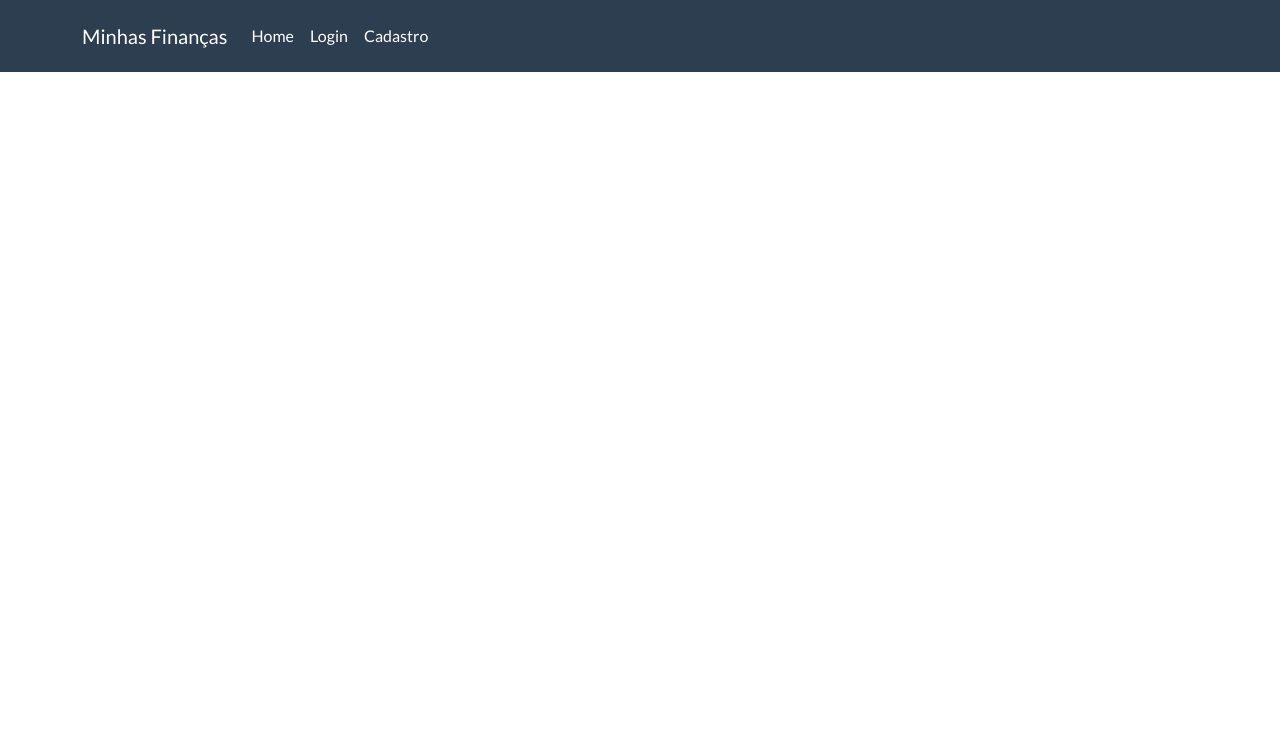
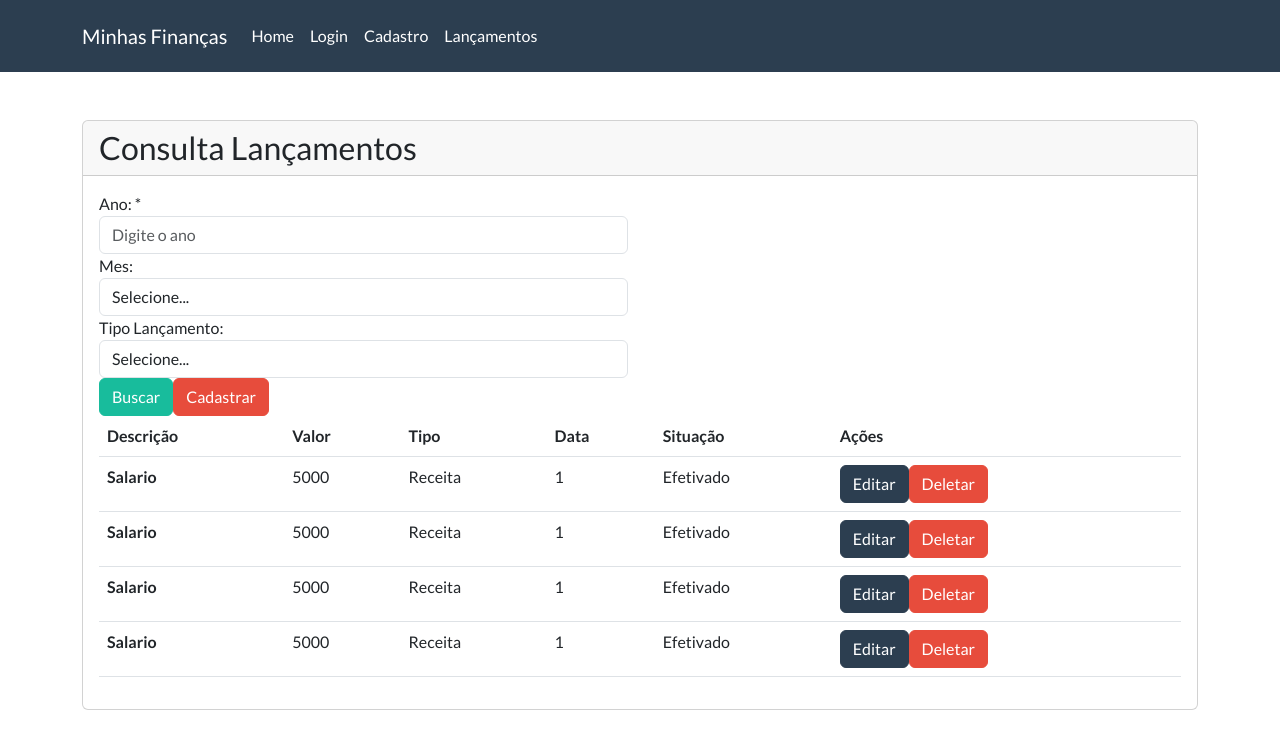
Before and after one commit to jfcbxp/minhas-financas-frontend, a React (Create React App) app: page /consulta-lancamento in a window 1280 px wide. Shown: the top 748 px of the page. Built offline with nearby package versions, Linux system fonts and the light colour scheme.

Commit message:
adicionado view de lancamentos

```diff
--- /dev/null
+++ b/src/components/SelectMenu.js
@@ -0,0 +1,16 @@
+import React from 'react';
+
+export default (props) => {
+
+    const options = props.lista.map((option, index) => {
+        return (
+            <option key={index} value={option.value}>{option.label}</option>
+        )
+    })
+
+    return (
+        <select className="form-control">
+            {options}
+        </select>
+    )
+}
--- a/src/components/navbar.js
+++ b/src/components/navbar.js
@@ -14,6 +14,7 @@ function NavBar(props) {
                         <NavBarItem href="/" label="Home" />
                         <NavBarItem href="/login" label="Login" />
                         <NavBarItem href="/cadastro-usuario" label="Cadastro" />
+                        <NavBarItem href="/consulta-lancamento" label="Lançamentos" />
 
                     </ul>
                 </div>
--- a/src/main/rotas.js
+++ b/src/main/rotas.js
@@ -3,6 +3,7 @@ import { Routes, Route, BrowserRouter, Link } from "react-router-dom";
 import Login from '../views/Login';
 import CadastroUsuario from '../views/CadastroUsuario';
 import Home from '../views/Home';
+import ConsultaLancamento from '../views/lancamento/ConsultaLancamento';
 
 function Rotas() {
     return (
@@ -11,6 +12,7 @@ function Rotas() {
                 <Route path="/" element={<Home />} />
                 <Route path="/login" element={<Login />} />
                 <Route path="/cadastro-usuario" element={<CadastroUsuario />} />
+                <Route path="/consulta-lancamento" element={<ConsultaLancamento />} />
             </Routes>
         </BrowserRouter>
     )
--- /dev/null
+++ b/src/views/lancamento/ConsultaLancamento.js
@@ -0,0 +1,112 @@
+import React from 'react';
+import { useNavigate } from 'react-router-dom'
+import Card from '../../components/Card';
+import FormGroup from '../../components/FormGroup';
+import SelectMenu from '../../components/SelectMenu';
+import { mensagemErro } from '../../components/Toastr';
+import ConsultaLancamentoTabela from './ConsultaLancamentoTabela';
+const withNavigate = Component => props => {
+    const navigate = useNavigate();
+    return <Component {...props} navigate={navigate} />;
+};
+
+class ConsultaLancamento extends React.Component {
+
+    state = {
+        ano: "",
+        email: "",
+        senha: "",
+        senhaRepeticao: ""
+    }
+
+    cadastrar = () => {
+        const msgs = this.validar();
+        if (msgs && msgs.length > 0) {
+            msgs.forEach((msg, index) => {
+                mensagemErro(msg)
+            })
+            return false;
+        }
+    }
+
+    buscar = () => {
+        const msgs = this.validar();
+        if (msgs && msgs.length > 0) {
+            msgs.forEach((msg, index) => {
+                mensagemErro(msg)
+            })
+            return false;
+        }
+    }
+
+    render() {
+        const meses = [
+            { label: "Selecione...", value: "" },
+            { label: "Janeiro", value: 1 },
+            { label: "Fevereiro", value: 2 },
+            { label: "Março", value: 3 },
+            { label: "Abril", value: 4 },
+            { label: "Maio", value: 5 },
+            { label: "Junho", value: 6 },
+            { label: "Julho", value: 7 },
+            { label: "Agosto", value: 8 },
+            { label: "Setembro", value: 9 },
+            { label: "Outubro", value: 10 },
+            { label: "Novembro", value: 11 },
+            { label: "Dezembro", value: 12 }
+        ]
+
+        const tipos = [
+            { label: "Selecione...", value: "" },
+            { label: "Despesa", value: "DESPESA" },
+            { label: "Receita", value: "RECEITA" }
+        ]
+
+        const lancamentos = [
+            { id: 1, descricao: "Salario", valor: 5000, mes: 1, tipo: "Receita", status: "Efetivado" },
+            { id: 2, descricao: "Salario", valor: 5000, mes: 1, tipo: "Receita", status: "Efetivado" },
+            { id: 3, descricao: "Salario", valor: 5000, mes: 1, tipo: "Receita", status: "Efetivado" },
+            { id: 4, descricao: "Salario", valor: 5000, mes: 1, tipo: "Receita", status: "Efetivado" }
+        ]
+
+        return (
+            <Card title="Consulta Lançamentos">
+                <div className="row">
+                    <div className="col-md-6">
+                        <div className="bs-component">
+
+                            <fieldset>
+                                <FormGroup label="Ano: *" htmlFor="inputAno">
+                                    <input type="text" className="form-control" id="inputAno" name="ano" placeholder="Digite o ano"
+                                        value={this.state.ano} onChange={e => this.setState({ ano: e.target.value })} />
+                                </FormGroup>
+                                <FormGroup label="Mes: " htmlFor="inputMes">
+                                    <SelectMenu lista={meses}></SelectMenu>
+                                </FormGroup>
+                                <FormGroup label="Tipo Lançamento: " htmlFor="inputTipo">
+                                    <SelectMenu lista={tipos}></SelectMenu>
+                                </FormGroup>
+                                <button onClick={this.buscar} type="button" className="btn btn-success">Buscar</button>
+                                <button onClick={this.cadastrar} type="button" className="btn btn-danger">Cadastrar</button>
+
+                            </fieldset>
+                        </div>
+
+                    </div>
+
+                </div>
+                <div className="row">
+                    <div className="col-md-12">
+                        <div className="bs-component">
+                            <ConsultaLancamentoTabela lancamentos={lancamentos}></ConsultaLancamentoTabela>
+                        </div>
+                    </div>
+                </div>
+            </Card>
+
+        )
+    }
+}
+
+
+export default withNavigate(ConsultaLancamento)
--- /dev/null
+++ b/src/views/lancamento/ConsultaLancamentoTabela.js
@@ -0,0 +1,39 @@
+import React from "react";
+
+export default props => {
+
+    const rows = props.lancamentos.map(lancamento => {
+        return (
+            <tr key={lancamento.id}>
+                <th scope="row">{lancamento.descricao}</th>
+                <td>{lancamento.valor}</td>
+                <td>{lancamento.tipo}</td>
+                <td>{lancamento.mes}</td>
+                <td>{lancamento.status}</td>
+                <td>
+                    <button type="button" className="btn btn-primary">Editar</button>
+                    <button type="button" className="btn btn-danger">Deletar</button>
+                </td>
+            </tr>
+        )
+    })
+
+    return (
+        <table className="table table-hover">
+            <thead>
+                <tr>
+                    <th scope="col">Descrição</th>
+                    <th scope="col">Valor</th>
+                    <th scope="col">Tipo</th>
+                    <th scope="col">Data</th>
+                    <th scope="col">Situação</th>
+                    <th scope="col">Ações</th>
+                </tr>
+            </thead>
+            <tbody>
+                {rows}
+
+            </tbody>
+        </table>
+    )
+}
```
